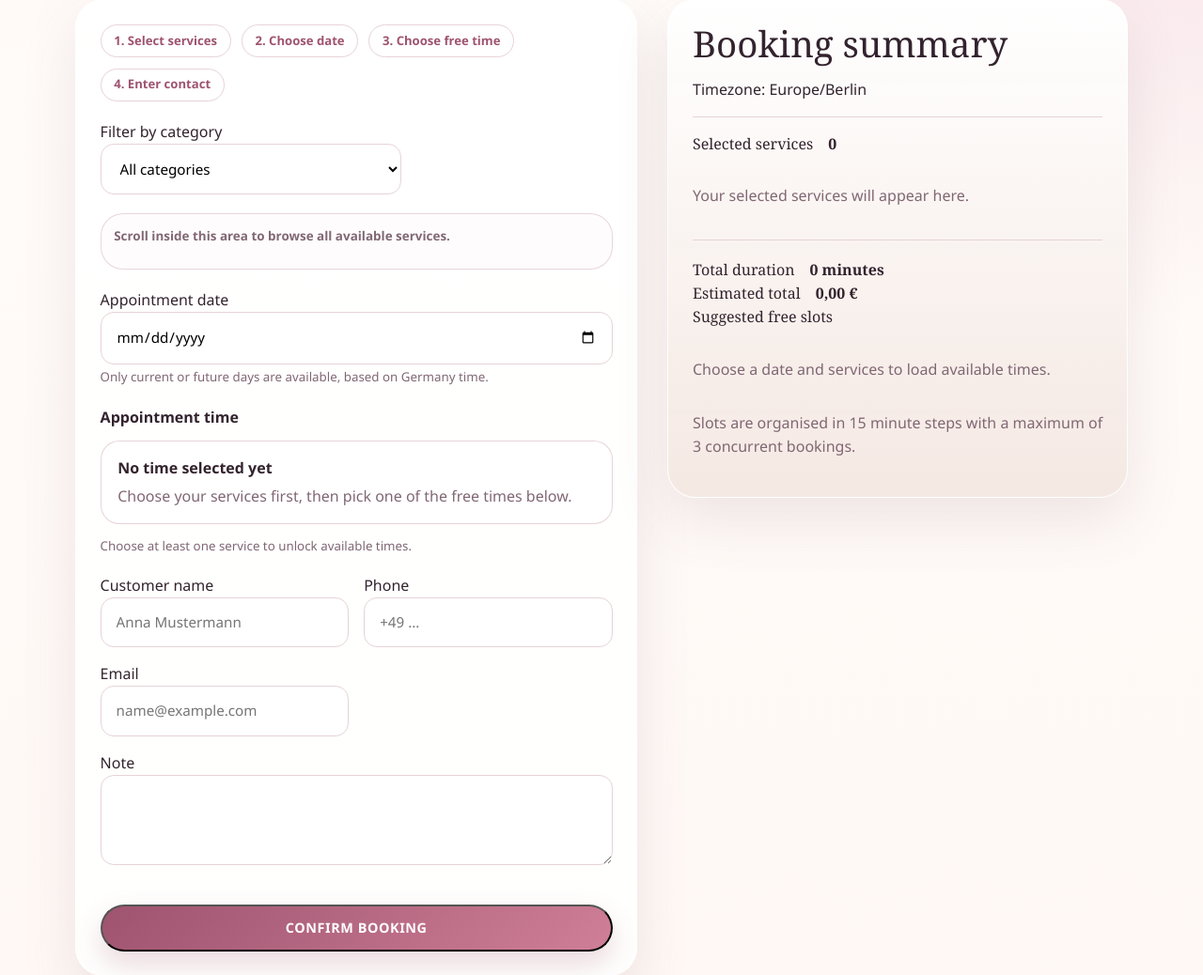
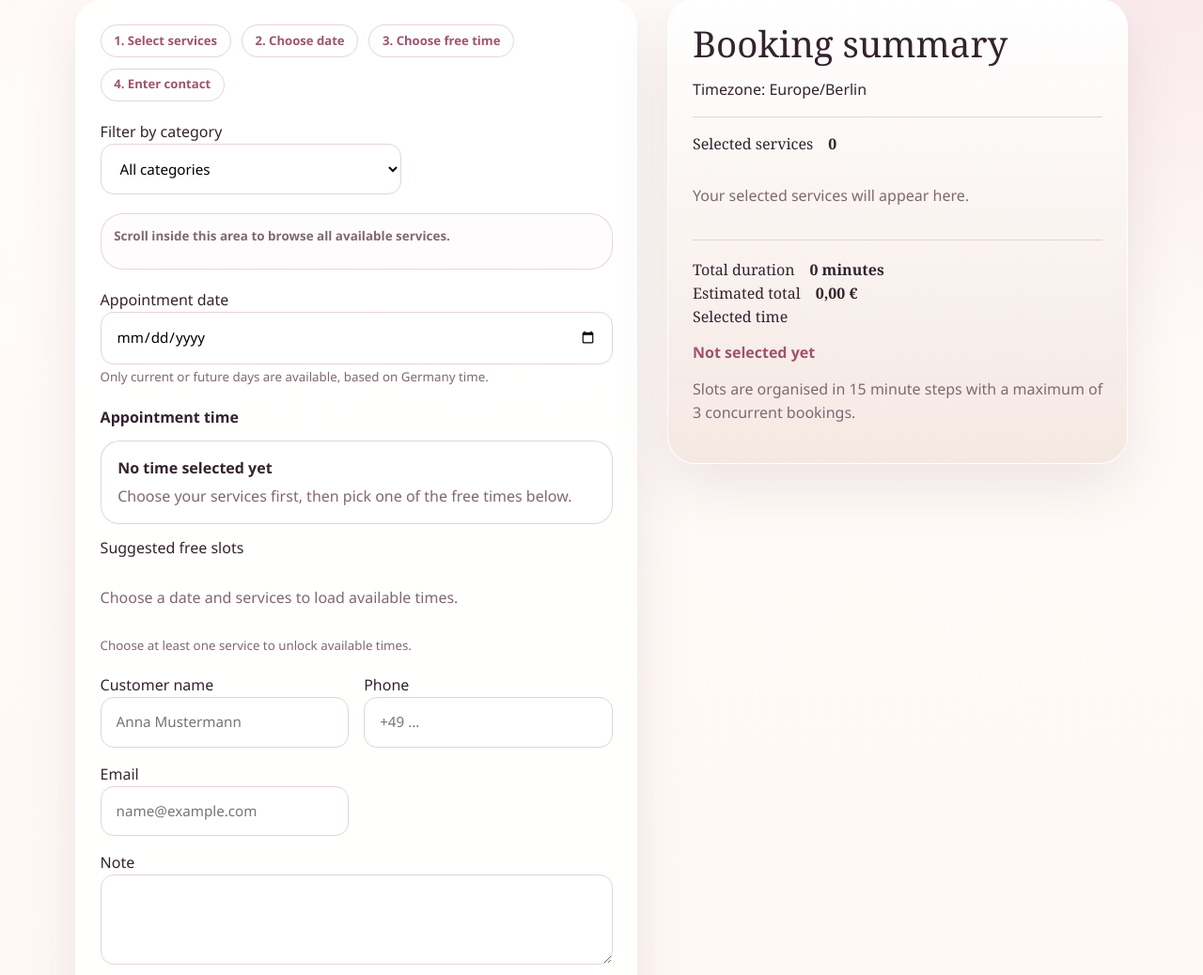
Before and after one commit to garstini/lknails, a Django app: page /en/booking/ in a window 1280 px wide. Shown: the part 556-1594 px from the top of the page at 94% size. Run offline with Django 5.2, Linux system fonts and the light colour scheme; data that the repository does not hold is empty.

Commit message:
Place suggested slots under time picker

```diff
--- a/static/css/site.css
+++ b/static/css/site.css
@@ -525,6 +525,13 @@ h3 { font-size: 1.25rem; margin-bottom: 0.55rem; }
 .selected-slot-display.is-empty span {
   color: var(--muted);
 }
+.booking-time-slots {
+  gap: 0.75rem;
+}
+.selected-time-summary {
+  font: 700 1rem/1.3 "Avenir Next", "Segoe UI", sans-serif;
+  color: var(--accent-deep);
+}
 .slot-list {
   display: flex;
   flex-wrap: wrap;
--- a/templates/bookings/booking_form.html
+++ b/templates/bookings/booking_form.html
@@ -108,6 +108,12 @@
                 <span>{% trans "Choose your services first, then pick one of the free times below." %}</span>
               {% endif %}
             </div>
+            <div class="summary-row summary-row-stack booking-time-slots">
+              <span>{% trans "Suggested free slots" %}</span>
+              <div id="available-slots" class="slot-list">
+                <p class="summary-note">{% trans "Choose a date and services to load available times." %}</p>
+              </div>
+            </div>
             <small id="time-help" class="summary-note">{% trans "Choose at least one service to unlock available times." %}</small>
           </label>
         </div>
@@ -148,10 +154,8 @@
           <strong id="total-price">0,00 €</strong>
         </div>
         <div class="summary-row summary-row-stack">
-          <span>{% trans "Suggested free slots" %}</span>
-          <div id="available-slots" class="slot-list">
-            <p class="summary-note">{% trans "Choose a date and services to load available times." %}</p>
-          </div>
+          <span>{% trans "Selected time" %}</span>
+          <strong id="selected-time-summary" class="selected-time-summary">{% trans "Not selected yet" %}</strong>
         </div>
         <p class="summary-note">{% blocktrans with slot=site_settings.booking_slot_minutes capacity=site_settings.concurrent_capacity %}Slots are organised in {{ slot }} minute steps with a maximum of {{ capacity }} concurrent bookings.{% endblocktrans %}</p>
       </aside>
@@ -164,6 +168,7 @@
     const priceOutput = document.getElementById('total-price');
     const cartCount = document.getElementById('cart-count');
     const cartContainer = document.getElementById('selected-services-cart');
+    const selectedTimeSummary = document.getElementById('selected-time-summary');
     const dateInput = document.getElementById('id_appointment_date');
     const timeInput = document.getElementById('id_appointment_time');
     const selectedSlotDisplay = document.getElementById('selected-slot-display');
@@ -182,6 +187,7 @@
     function renderSelectedSlot(label) {
       if (!label) {
         selectedSlotDisplay.classList.add('is-empty');
+        selectedTimeSummary.textContent = "{% trans 'Not selected yet' %}";
         selectedSlotDisplay.innerHTML = `
           <strong>{% trans "No time selected yet" %}</strong>
           <span>{% trans "Choose your services first, then pick one of the free times below." %}</span>
@@ -190,6 +196,7 @@
       }
 
       selectedSlotDisplay.classList.remove('is-empty');
+      selectedTimeSummary.textContent = label;
       selectedSlotDisplay.innerHTML = `
         <strong>{% trans "Selected time" %}</strong>
         <span>${label}</span>
```
